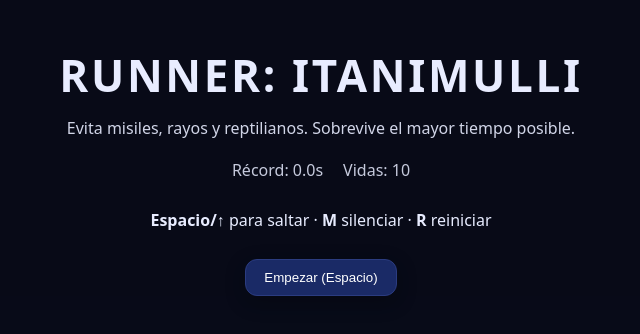
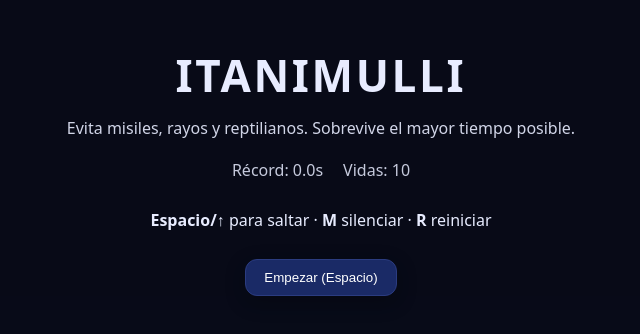
Before and after one commit to alejandrosolis907/ITANIMULLI, a website: page index.html in a window 1280 px wide. Shown: the part 230-564 px from the top of the page, without its empty margins (319-959 px from the left). Drawn offline with Linux system fonts and the light colour scheme.

Commit message:
Rename game to ITANIMULLI

```diff
--- a/game.js
+++ b/game.js
@@ -1,4 +1,4 @@
-// RUNNER: ITANIMULLI
+// ITANIMULLI
 // Hecho por ChatGPT para Alejandro — HTML5 Canvas, sin dependencias externas.
 
 (() => {
@@ -1034,6 +1034,6 @@
 
   // Mostrar menú al cargar
   overlay.style.display = 'flex';
-  overlay.querySelector('h1').textContent = 'RUNNER: ITANIMULLI';
+  overlay.querySelector('h1').textContent = 'ITANIMULLI';
   overlay.querySelector('.subtitle').textContent = 'Evita misiles, rayos y reptilianos. Sobrevive el mayor tiempo posible.';
 })();
--- a/index.html
+++ b/index.html
@@ -5,7 +5,7 @@
   <meta name="viewport" content="width=device-width, initial-scale=1, maximum-scale=1, user-scalable=no">
   <meta name="apple-mobile-web-app-capable" content="yes">
   <meta name="mobile-web-app-capable" content="yes">
-  <title>RUNNER: ITANIMULLI</title>
+  <title>ITANIMULLI</title>
   <link rel="stylesheet" href="style.css">
   <link rel="icon" type="image/png" sizes="192x192" href="/logo.png">
   <link rel="apple-touch-icon" sizes="192x192" href="/logo.png">
@@ -14,7 +14,7 @@
 <body>
   <canvas id="game"></canvas>
   <div id="overlay">
-    <h1>RUNNER: ITANIMULLI</h1>
+    <h1>ITANIMULLI</h1>
     <p class="subtitle">Evita misiles, rayos y reptilianos. Sobrevive el mayor tiempo posible.</p>
     <div class="stats">
       <div>Récord: <span id="best">0.0</span>s</div>
```
Also changed, not shown: README.md.
